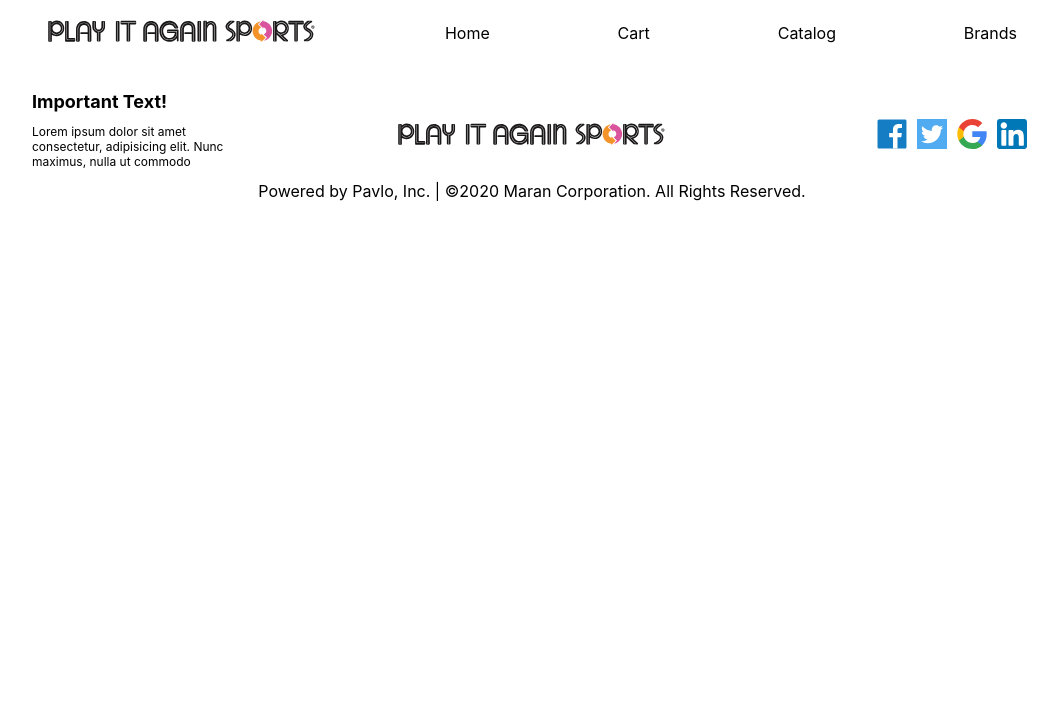
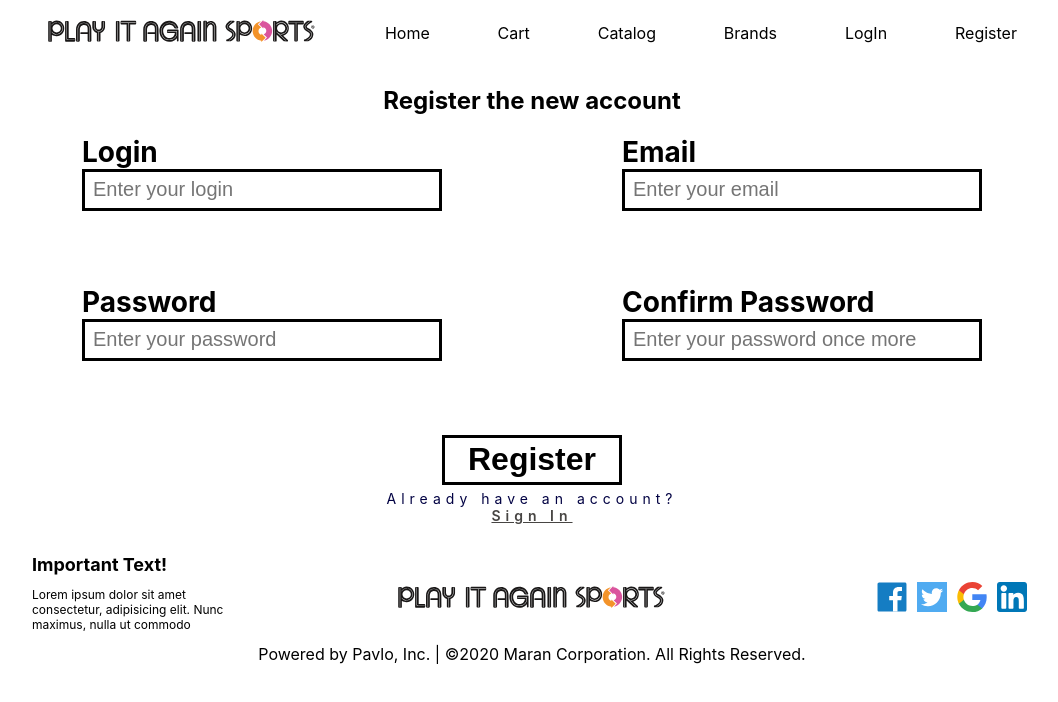
Before and after one commit to QdKyi/WebLab6-11, a React (Create React App) app: page /register in a window 1280 px wide. Shown: the top 702 px of the page, without its empty margins (108-1166 px from the left). Built offline with nearby package versions, Linux system fonts and the light colour scheme.

Commit message:
Added Lab12

```diff
--- a/src/App.js
+++ b/src/App.js
@@ -9,29 +9,31 @@ import EquipPage from './components/equip-page'
 import CartPage from './components/cart-page'
 import CheckoutPage from './components/checkout-page'
 import SuccessPage from './components/success-page'
+import LoginPage from './components/login-page'
+import RegisterPage from './components/register-page'
+import ProtectedRoute from "./components/protected-route";
 
 function App() {
   return (
     <Router>
       <Header />
       <Switch>
-        <Route exact path="/">
-          <HomePage />
+      <ProtectedRoute
+            component={<HomePage />}
+            path={"/"}
+            exact
+            // redirect={<Heading />}
+          />
+        <ProtectedRoute component={<CatalogPage />} path={"/catalog"} />
+        <ProtectedRoute component={<EquipPage />} path={"/equip/:id"} />
+        <ProtectedRoute component={<CartPage />} path={"/cart"} />
+        <ProtectedRoute component={<CheckoutPage />} path={"/checkout"} />
+        <ProtectedRoute component={<SuccessPage />} path={"/success"} />
+        <Route path="/register">
+          <RegisterPage />
         </Route>
-        <Route path="/catalog">
-          <CatalogPage />
-        </Route>
-        <Route path="/equip/:id">
-          <EquipPage />
-        </Route>
-        <Route path="/cart">
-          <CartPage />
-        </Route>
-        <Route path="/checkout">
-          <CheckoutPage />
-        </Route>
-        <Route path="/success">
-          <SuccessPage />
+        <Route path="/login">
+          <LoginPage />
         </Route>
       </Switch>
       <Footer />
--- a/src/components/header-button.js
+++ b/src/components/header-button.js
@@ -2,7 +2,7 @@ import { HeaderButtonStyled} from '../styles/header-styles.js'
 
 function HeaderButton(props) {
     return (
-        <HeaderButtonStyled href = {props.link}>
+        <HeaderButtonStyled >
             {props.heading}
         </HeaderButtonStyled>
     );
--- a/src/components/header.js
+++ b/src/components/header.js
@@ -2,8 +2,25 @@ import {HeaderContainer, HeaderNavBar} from '../styles/header-styles.js'
 import {Logo} from './utils'
 import HeaderButton from '../components/header-button'
 import { Link } from "react-router-dom";
+import { useHistory } from "react-router-dom";
 
 function Header() {
+
+    let history = useHistory();
+    let isAuth = false;
+    const username = localStorage.getItem("username");
+    const password = localStorage.getItem("password");
+    const email = localStorage.getItem("email");
+    if (username != null && email != null && password != null) {
+        isAuth = true;
+    }
+
+    const logout = () => {
+      localStorage.clear();
+      history.push("/login");
+      history.go(0);
+    };
+
     return(
         <HeaderContainer className = 'header'>
                 <HeaderNavBar>
@@ -18,6 +35,22 @@ function Header() {
                         <HeaderButton heading = 'Catalog' />
                     </Link>
                     <HeaderButton heading = 'Brands' />
+
+                    {isAuth ? (
+                        <Link style={{ textDecoration: 'none' }} onClick={logout}>
+                            <HeaderButton heading = 'Log out' />
+                        </Link>
+                        ) : (
+                        <>
+                            <Link style={{ textDecoration: 'none' }} to="/login">
+                                <HeaderButton heading = 'LogIn' />
+                            </Link>
+                            <Link style={{ textDecoration: 'none' }} to="/register">
+                                <HeaderButton heading = 'Register' />
+                            </Link>
+                        </>
+                        )}
+
                 </HeaderNavBar>
         </HeaderContainer>
     );
--- /dev/null
+++ b/src/components/login-page.js
@@ -0,0 +1,72 @@
+import React from "react";
+import {LoginButton, LoginContainer, LoginForm, LoginTitle } from "../styles/login-page.styles";
+import { Formik } from "formik";
+import ValidationField from "./validation-field";
+import { useHistory } from "react-router-dom";
+import * as Yup from "yup"
+
+const LoginPage = () => {
+  let history = useHistory();
+
+  const goToSignUp = () => {
+    history.push("/register");
+  };
+
+  const submitForm = (values) => {
+  const username = localStorage.getItem("username");
+  const password = localStorage.getItem("password");
+  const email = localStorage.getItem("email");
+  if ((username === values.username || email === values.username) && password === values.password) {
+    history.push("/");
+    history.go(0);
+  }
+  };
+
+  return (
+    <LoginContainer>
+      <LoginTitle>Submit the form to log in</LoginTitle>
+      <Formik
+        initialValues={{
+          username: "",
+          password: "",
+        }}
+        validationSchema={Yup.object().shape({
+          username: Yup.string()
+            .min(2, "Too Short!")
+            .max(30, "Too Long!")
+            .required("Required")
+            .test("test-name", "Include spaces", function (value) {
+              return /\s/.test(value) ? false : true;
+            }),
+          password: Yup.string()
+            .min(8, "Too Short!")
+            .max(20, "Too Long!")
+            .required("Required")
+            .matches(/^(?!\s+$).+/g, "Invalid password")
+            .test("test-name", "Include spaces", function (value) {
+              return /\s/.test(value) ? false : true;
+            })
+            .matches(
+              /^(?=.*[A-Za-z])(?=.*\d)(?=.*[@$!%*#?&])[A-Za-z\d@$!%*#?&]{8,}$/,
+              "Must Contain 8 Characters, One Uppercase, One Lowercase, One Number and one special case Character"
+            ),
+        })}
+        onSubmit={submitForm}
+      >
+        {({ handleSubmit }) => (
+          <LoginForm>
+            <ValidationField label="Login/Email" name="username" type="text" placeholder='Enter your login or email' />
+            <ValidationField label="Password" name="password" type="password" placeholder='Enter your password' />
+            <LoginButton onClick={handleSubmit}>Submit</LoginButton>
+            <p>
+              Don't have an account?{" "}
+              <span onClick={goToSignUp}>Sign Up</span>
+            </p>
+          </LoginForm>
+        )}
+      </Formik>
+    </LoginContainer>
+  );
+};
+
+export default LoginPage;
--- /dev/null
+++ b/src/components/protected-route.js
@@ -0,0 +1,20 @@
+import React from "react";
+import { Redirect, Route } from "react-router-dom";
+
+const ProtectedRoute = ({ component, path, exact = false, redirect = null, }) => {
+  let isAuth = false;
+  const username = localStorage.getItem("username");
+  const password = localStorage.getItem("password");
+  const email = localStorage.getItem("email");
+  if (username != null && email != null && password != null) {
+    isAuth = true;
+  }
+
+  return (
+    <Route path={path} exact={exact}>
+      {isAuth ? component : redirect ? redirect : <Redirect to="/login" />}
+    </Route>
+  );
+};
+
+export default ProtectedRoute;
--- /dev/null
+++ b/src/components/register-page.js
@@ -0,0 +1,82 @@
+import React from "react";
+import { RegisterButton, RegisterContainer, RegisterForm, RegisterTitle } from "../styles/register-page-styles";
+import { Formik } from "formik";
+import * as Yup from "yup"
+import ValidationField from "./validation-field";
+import { useHistory } from "react-router-dom";
+
+const RegisterPage = () => {
+  let history = useHistory();
+
+  const goToLogIn = () => {
+    history.push("/login");
+  };
+
+  const submitForm = (values) => {
+    localStorage.setItem("username", values["username"]);
+    localStorage.setItem("email", values["email"]);
+    localStorage.setItem("password", values["password"]);
+    history.push("/login");
+  };
+
+  return (
+    <RegisterContainer>
+      <RegisterTitle>Register the new account</RegisterTitle>
+      <Formik
+        initialValues={{
+          username: "",
+          email: "",
+          password: "",
+          confirmPassword: "",
+        }}
+        validationSchema={Yup.object().shape({
+          username: Yup.string()
+            .min(2, "Too Short!")
+            .max(30, "Too Long!")
+            .required("Required")
+            .test("test-name", "Include spaces", function (value) {
+              return /\s/.test(value) ? false : true;
+            }),
+
+          email: Yup.string().email("Invalid email").required("Required"),
+          password: Yup.string()
+            .min(8, "Too Short!")
+            .max(20, "Too Long!")
+            .required("Required")
+            .matches(/^(?!\s+$).+/g, "Invalid password")
+            .test("test-name", "Include spaces", function (value) {
+              return /\s/.test(value) ? false : true;
+            })
+            .matches(
+              /^(?=.*[A-Za-z])(?=.*\d)(?=.*[@$!%*#?&])[A-Za-z\d@$!%*#?&]{8,}$/,
+              "Must Contain 8 Characters, One Uppercase, One Lowercase, One Number and one special case Character"
+            ),
+            confirmPassword: Yup.string()
+            .min(8, "Too Short!")
+            .max(20, "Too Long!")
+            .required("Required")
+            .oneOf([Yup.ref("password"), null], "Passwords doesnt match"),
+        })}
+        onSubmit={submitForm}
+      >
+        {({ handleSubmit }) => (
+          <>
+          <RegisterForm>
+            <ValidationField label="Login" name="username" type="text" placeholder='Enter your login' />
+            <ValidationField label="Email" name="email" type="email" placeholder='Enter your email' />
+            <ValidationField label="Password" name="password" type="password" placeholder='Enter your password' />
+            <ValidationField label="Confirm Password" name="confirmPassword" type="password" placeholder='Enter your password once more' />
+          </RegisterForm>
+          <RegisterButton onClick={handleSubmit}>Register</RegisterButton>
+          <p>
+            Already have an account?
+            <span onClick={goToLogIn}>Sign In</span>
+          </p>
+          </>
+        )}
+      </Formik>
+    </RegisterContainer>
+  );
+};
+
+export default RegisterPage;
--- a/src/components/utils.js
+++ b/src/components/utils.js
@@ -5,7 +5,7 @@ import linkedIn from '../assets/linkedin.svg'
 import google from '../assets/google_icon.svg'
 import {FooterMedia} from '../styles/footer-styles.js'
 import '../styles/spinner.css'
-import { Link } from "react-router-dom";
+import { Link } from "react-router-dom"
 
 const icons = [{ name: 'facebook', src: facebook, link: '#' }, { name: 'twitter', src: twitter, link: '#' }, { name: 'google', src: google, link: '#' },
 { name: 'linkedIn', src: linkedIn, link: '#' }]
--- a/src/styles/header-styles.js
+++ b/src/styles/header-styles.js
@@ -23,7 +23,3 @@ export const HeaderButtonStyled = styled.a`
     text-decoration: none;
     color: black;
 `
-
-export const HeaderSearch = styled.input`
-
-`
--- /dev/null
+++ b/src/styles/register-page-styles.js
@@ -0,0 +1,50 @@
+import styled from "styled-components";
+import { Form } from "formik";
+
+export const RegisterContainer = styled.section`
+  display: flex;
+  flex-direction: column;
+  align-items: center;
+  margin: auto auto;
+  width: 900px;
+  margin-bottom: 20px;
+  p {
+    --font-family-sans-serif: "Nunito Sans";
+    font-size: 14px;
+    color: #020243;
+    text-align: center;
+    width: 300px;
+    letter-spacing: 5px;
+    padding: 5px 0;
+    margin: 0;
+    font-weight: 400;
+  }
+  span {
+    cursor: pointer;
+    color: #474543;
+    text-decoration: underline;
+    font-weight: 600;
+  }
+`
+
+export const RegisterTitle = styled.h1`
+  font-size: 24px;
+  text-align: center;
+`
+
+export const RegisterForm = styled(Form)`
+  display: flex;
+  flex-wrap: wrap;
+  justify-content: space-between;
+  align-items: center;
+  width: 900px;
+`
+
+export const RegisterButton = styled.button`
+  width: 180px;
+  height: 50px;
+  font-size: 32px;
+  font-weight: 700;
+  border: 3px solid black;
+  background-color: white;
+`
```
Also changed, not shown: src/styles/login-page.styles.js (added, +49 -0 lines).
